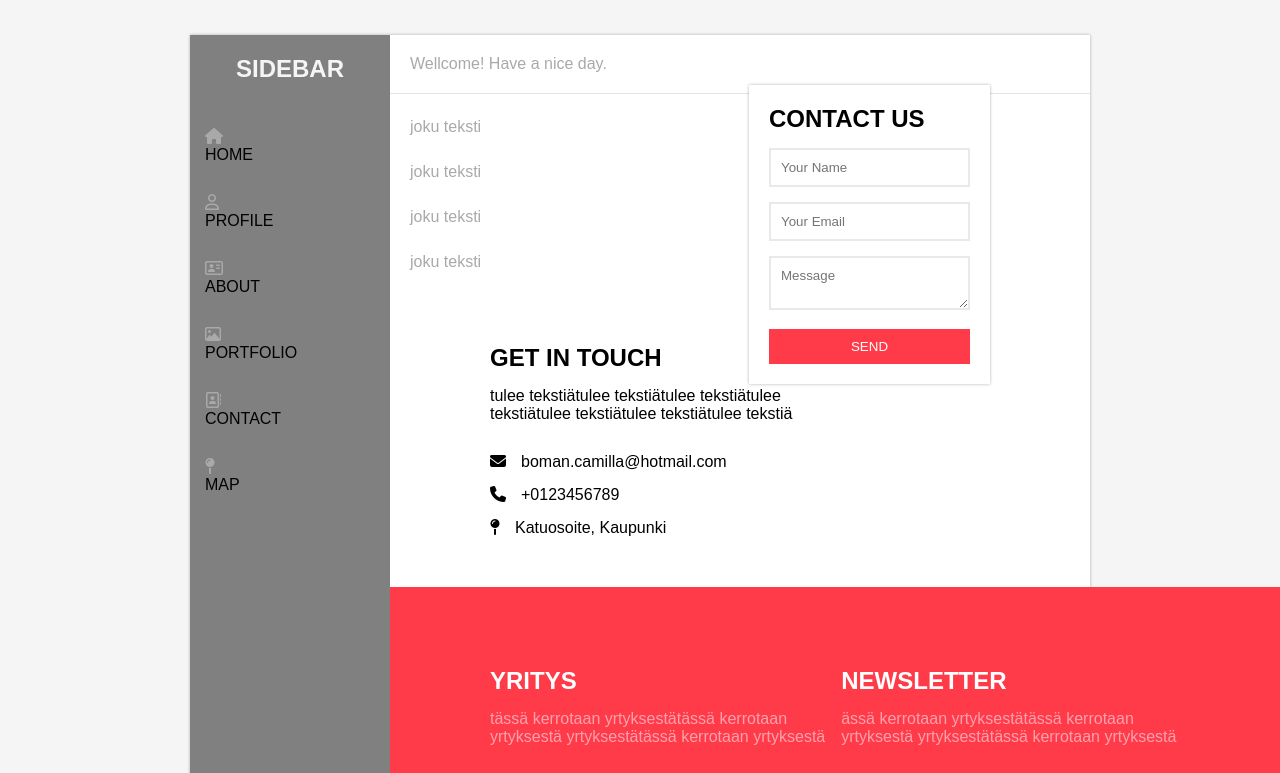
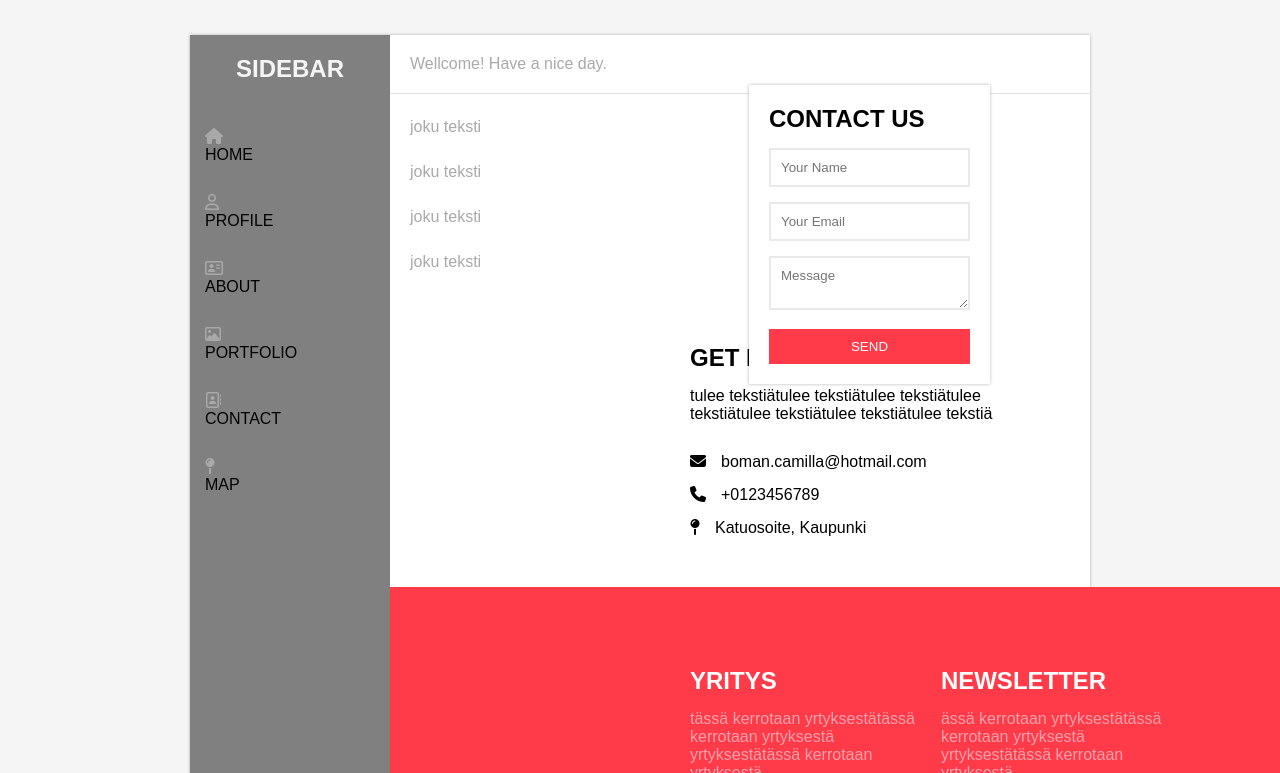
Before and after one commit to BomanC/testisivu, a plain HTML site: page index.html in a window 1280 px wide. Shown: the top 773 px of the page. Drawn offline with Linux system fonts and the light colour scheme.

Commit message:
index.html

```diff
--- a/style.css
+++ b/style.css
@@ -124,12 +124,14 @@ section{
 .contact_top .address{
     width: 50%;
     margin-right: 30px;
+    margin-left: 200px;
 }
 
 .contact_top .get_in_touch,
 .contact_top .info,
 .contact_bottom .about{
     margin-bottom: 30px;
+    margin-left: 200px;
 }
 
 h2,
```
